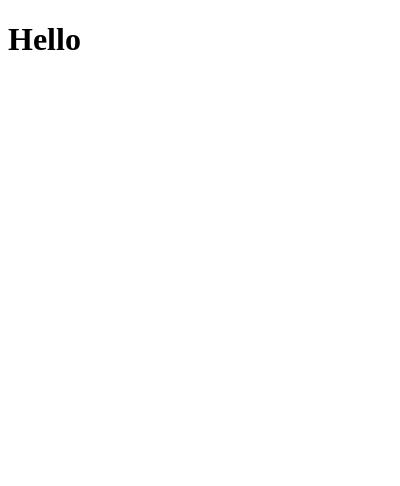
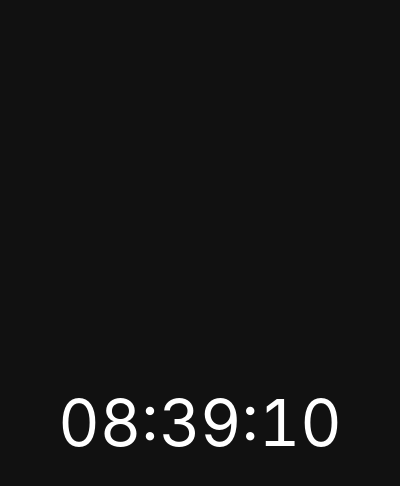
Before and after one commit to raj2208/Clock, an Electron app: page index.html in a window 400 px wide. Drawn offline with Linux system fonts and the light colour scheme.

Commit message:
add live ticking time to the window

```diff
--- a/index.html
+++ b/index.html
@@ -2,9 +2,15 @@
 <html>
   <head>
     <meta charset="UTF-8" />
+    <meta
+      http-equiv="Content-Security-Policy"
+      content="default-src 'self'; script-src 'self'; style-src 'self'"
+    />
     <title>Clock</title>
+    <link rel="stylesheet" href="style.css" />
   </head>
   <body>
-    <h1>Hello</h1>
+    <div id="time">--:--:--</div>
+    <script src="renderer.js"></script>
   </body>
 </html>
--- /dev/null
+++ b/renderer.js
@@ -0,0 +1,14 @@
+const timeElement = document.getElementById("time");
+
+function pad(number) {
+  return String(number).padStart(2, "0");
+}
+
+function updateTime() {
+  const now = new Date();
+  timeElement.textContent = `${pad(now.getHours())}:${pad(now.getMinutes())}:${pad(now.getSeconds())}`;
+}
+
+updateTime();
+// Check four times a second instead of once, so the display never skips a second.
+setInterval(updateTime, 250);
--- /dev/null
+++ b/style.css
@@ -0,0 +1,16 @@
+body {
+  margin: 0;
+  height: 100vh;
+  display: flex;
+  align-items: center;
+  justify-content: center;
+  background: #111;
+  color: #fff;
+  font-family: -apple-system, BlinkMacSystemFont, sans-serif;
+}
+
+#time {
+  font-size: 64px;
+  /* Every digit gets the same width, so the clock doesn't wobble as numbers change. */
+  font-variant-numeric: tabular-nums;
+}
```
Also changed, not shown: main.js (+11 -11 lines).
